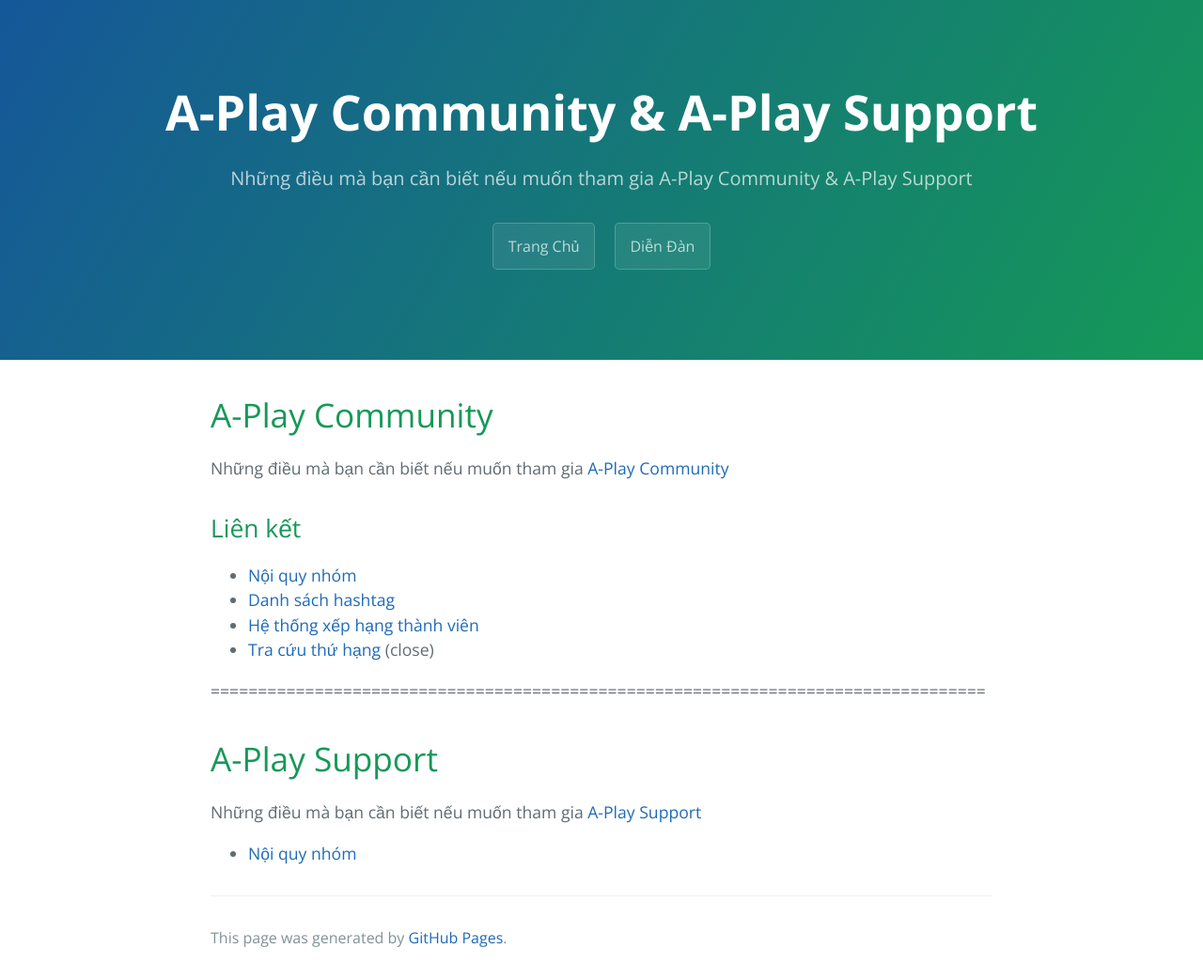
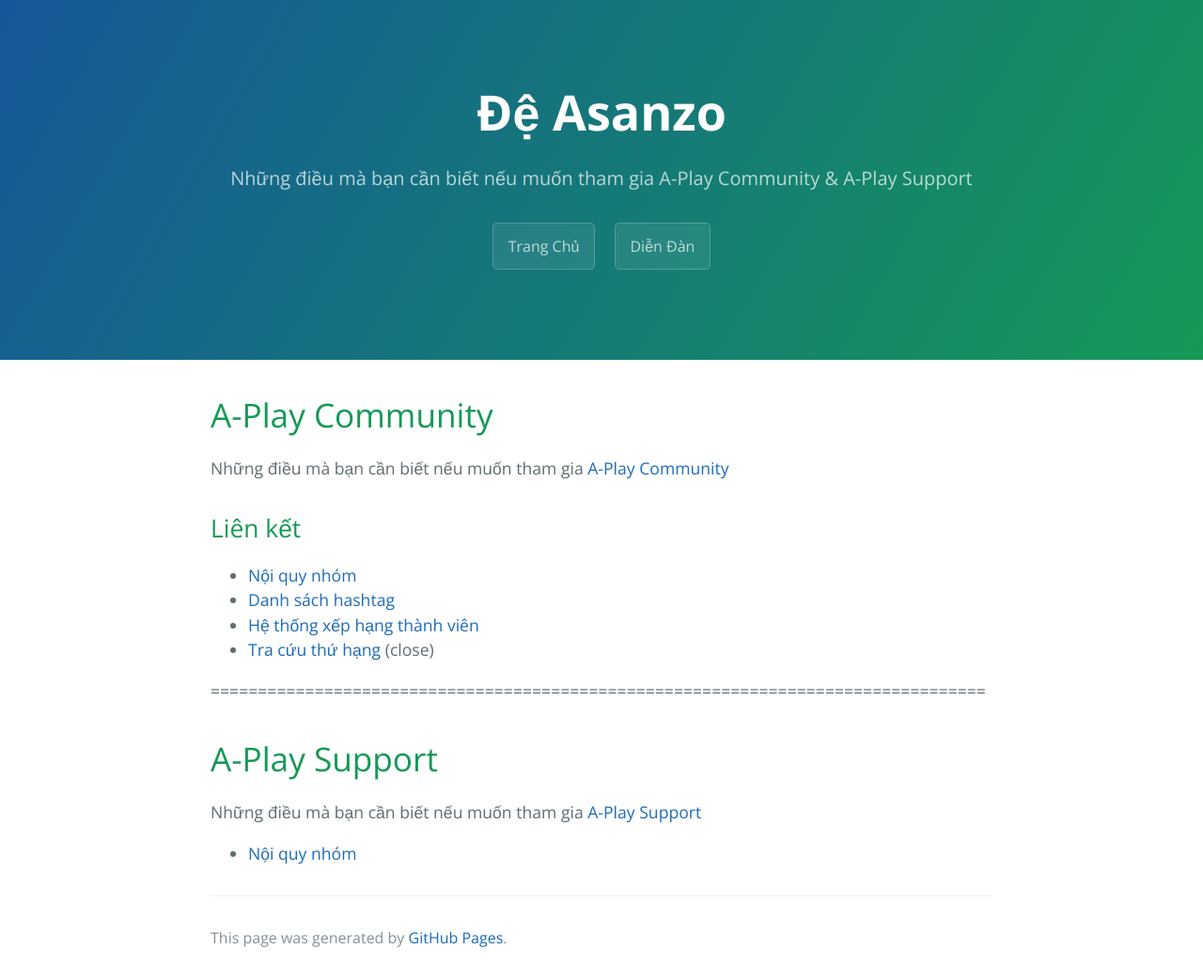
Before and after one commit to huuvinhvn/aplay, a Jekyll site: the page built from index.md, in a window 1280 px wide. Shown: the whole page at 94% size. Built offline with Jekyll 4.4.1, drawn with Linux system fonts in a browser that asks for light colours; our own code applies the rules of GitHub Pages for plain Markdown files.

Commit message:
Update _config.yml
Test

```diff
--- a/_config.yml
+++ b/_config.yml
@@ -1,4 +1,4 @@
-title: A-Play Community & A-Play Support
+title: Đệ Asanzo
 description: Những điều mà bạn cần biết nếu muốn tham gia A-Play Community & A-Play Support
 show_downloads: true
 is_project_page: true
```
